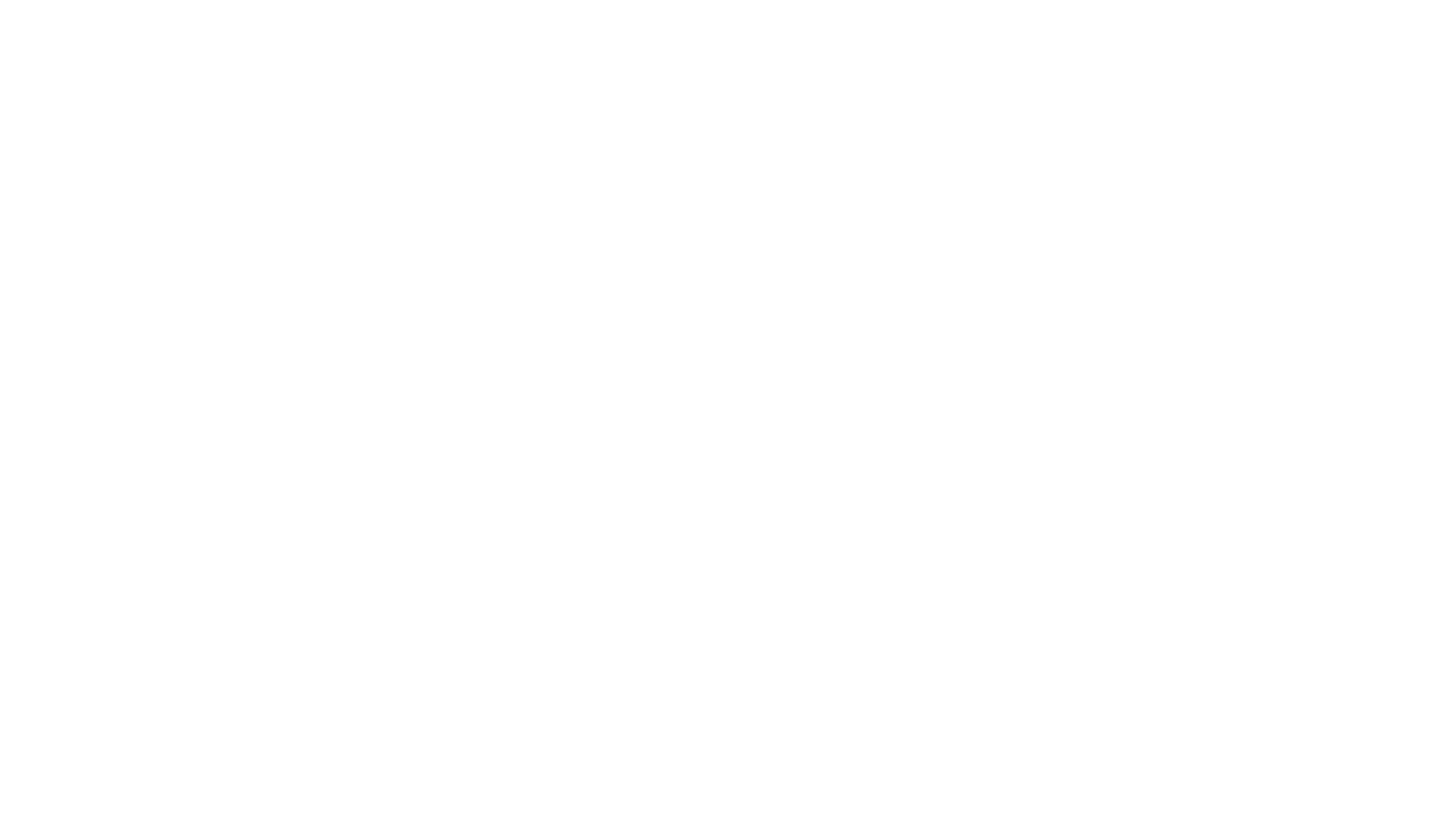
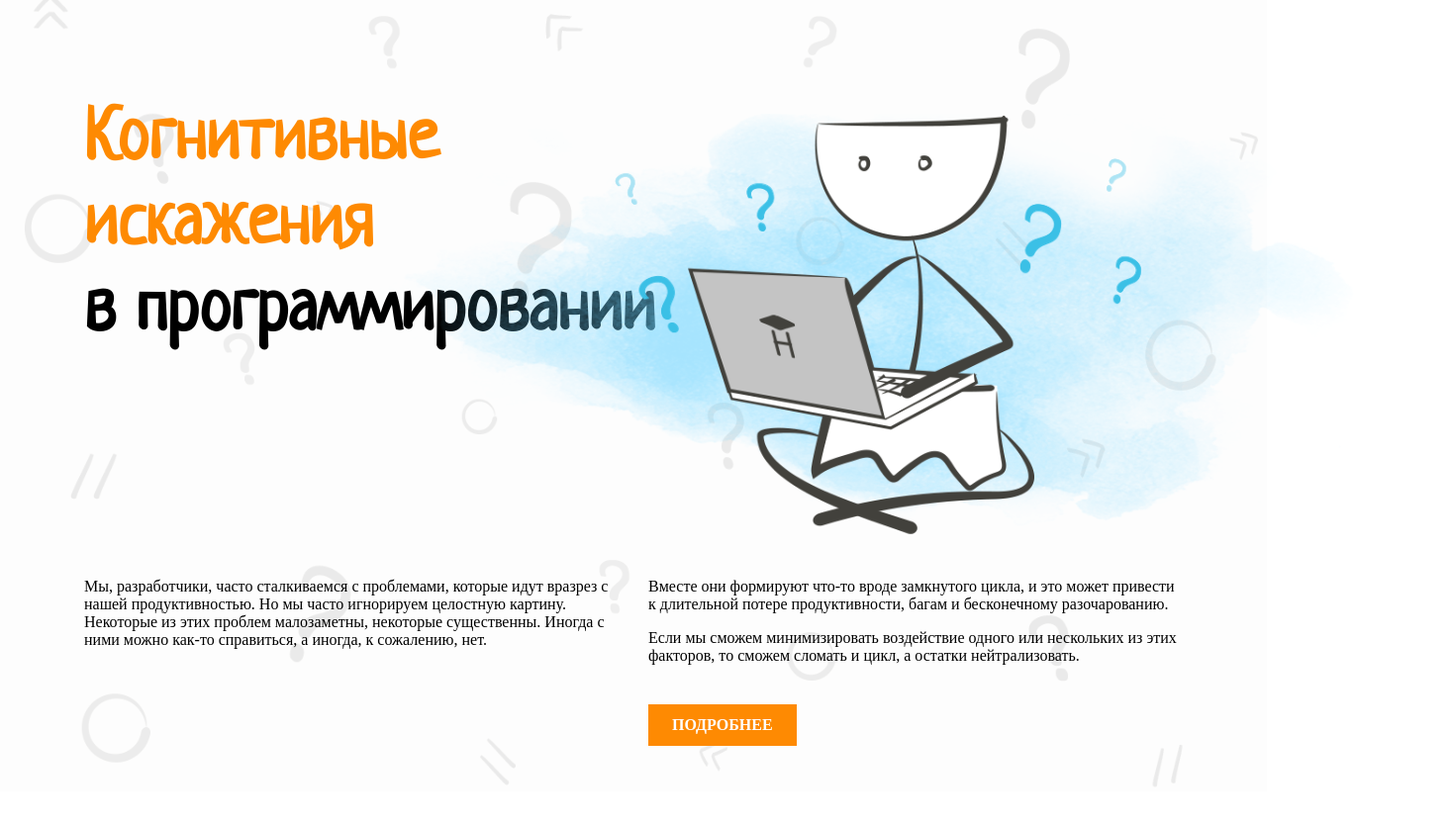
Before and after one commit to vvichgirl/layout-designer-project-58, a website: page src/index.html in a window 1280 px wide. Shown: the whole page at 99% size, 1465 px wide, since content can reach past the window. Before the commit the page ends 800 px from the top, so only its background shows below. Drawn offline with Linux system fonts and the light colour scheme.

Commit message:
add header

```diff
--- a/src/index.html
+++ b/src/index.html
@@ -9,9 +9,26 @@
     <link rel="stylesheet" href="styles/style.css">
 </head>
 <body>
-    <header>
+    <header class="fon">
+        <section class="relative">
+            <h1><span class="main-color">Когнитивные<br>искажения<br></span>в программировании</h1>
+            <img class="main-img" src="img/main.png" alt="Когнитивные искажения в программировании">
+            <div class="flex mt-225">
+                <div class="flex-item">
+                    <p>Мы, разработчики, часто сталкиваемся с проблемами, которые идут вразрез с нашей продуктивностью. Но мы часто игнорируем целостную картину. Некоторые из этих проблем малозаметны, некоторые существенны. Иногда с ними можно как-то справиться, а иногда, к сожалению, нет.</p>
+                </div>
+                <div class="flex-item">
+                    <p>Вместе они формируют что-то вроде замкнутого цикла, и это может привести к длительной потере продуктивности, багам и бесконечному разочарованию.</p>
+                    <p>Если мы сможем минимизировать воздействие одного или нескольких из этих факторов, то сможем сломать и цикл, а остатки нейтрализовать.</p>
+                    <a href="#five-distortions" class="btn btn-more">Подробнее</a>
+                </div>
+            </div>
+        </section>
     </header>
     <main>
+        <section id="five-distortions">
+
+        </section>
     </main>
     <footer>
     </footer>
--- a/src/styles/style.css
+++ b/src/styles/style.css
@@ -17,6 +17,16 @@
   src: url("../fonts/Neucha-Regular.ttf");
 }
 
+:root {
+  --main-color: #fe8a02;
+  --white: #fff;
+  --light: #f5f4f0;
+}
+
+* {
+  margin: 0;
+  padding: 0;
+ }
 
 .body {
   font: normal 16px/1.6em OpenSans, sans-serif;
@@ -29,7 +39,32 @@ section {
   margin: 0 auto;
 }
 
+.relative {
+  position: relative;
+}
+
+.main-img {
+  position: absolute;
+  top: 55px;
+  right: -270px;
+
+  height: 525px;
+  width: auto;
+}
+
+.flex {
+  display: flex;
+  justify-content: space-between;
+  gap: 30px;
+}
+
+.flex-item {
+  width: 50%;
+}
+
 h1, h2, h3 {
+  margin: 0;
+
   font-family: Neucha, sans-serif;
   line-height: 1.2em;
 }
@@ -45,3 +80,51 @@ h2 {
 h3 {
   font-size: 34px;
 }
+
+p {
+  margin-bottom: 1rem;
+}
+
+.fon::before {
+  position: absolute;
+
+  width: 100%;
+  height: 100%;
+
+  background:
+    url("../img/background.png")
+    center / cover
+    no-repeat
+    var(--light);
+  opacity: 0.1;
+
+  content: '';
+}
+
+.main-color {
+  color: var(--main-color);
+}
+
+.btn {
+  padding: 12px 24px;
+
+  font-weight: bold;
+  text-decoration: none;
+  text-transform: uppercase;
+  color: var(--white);
+
+  background-color: var(--main-color);
+}
+
+.btn:hover {
+  background-color: #ea7600;
+}
+
+.btn-more {
+  display: inline-block;
+  margin-top: 1.5rem;
+}
+
+.mt-225 {
+  margin-top: 225px;
+}
```
